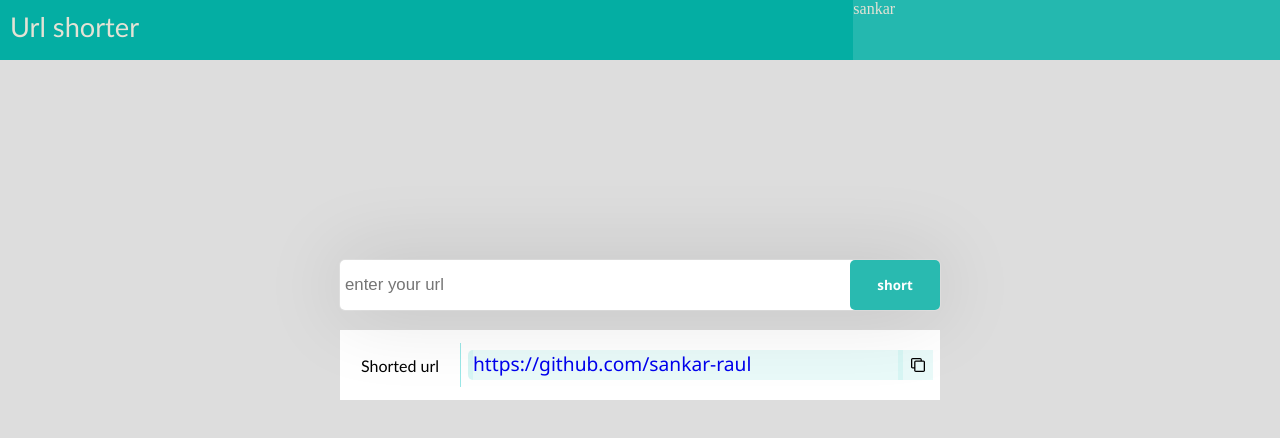
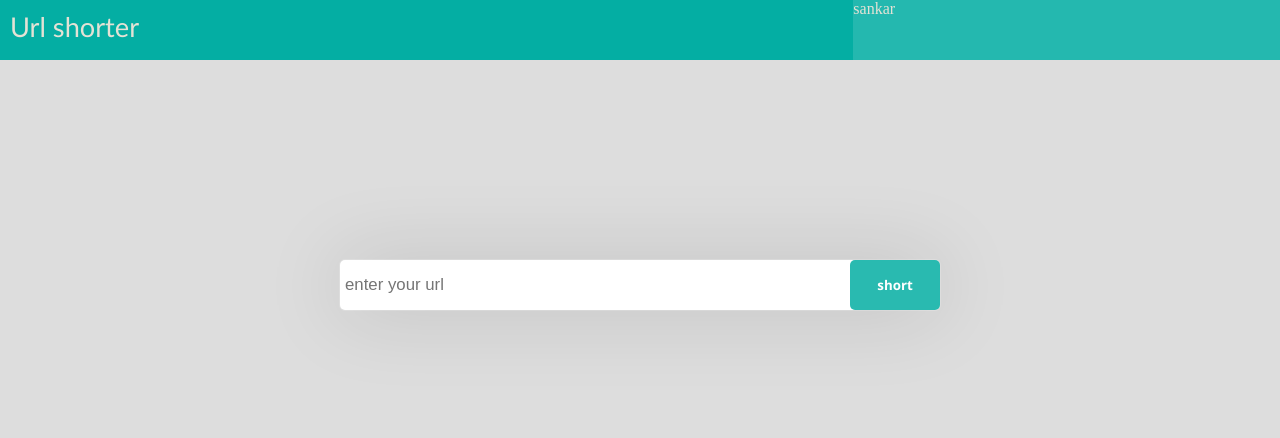
Before and after one commit to sankar-raul/url_shorter, a website: page views/index.html in a window 1280 px wide. Drawn offline with Linux system fonts and the light colour scheme.

Commit message:
ui update

```diff
--- a/views/index.html
+++ b/views/index.html
@@ -20,7 +20,7 @@
         <p class="loading"></p>
         </div>
     </form>
-    <div style="" class="short-url">
+    <div style="display: none;" class="short-url">
         <div class="batch">Shorted url</div>
     <div class="shorten-box">
         <a target="_blank" id="shorten" href="https://github.com/sankar-raul">https://github.com/sankar-raul</a>
```
